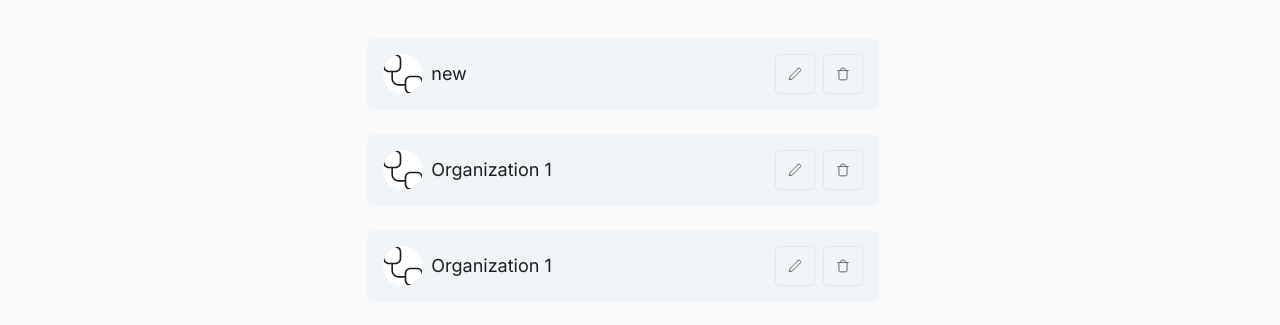
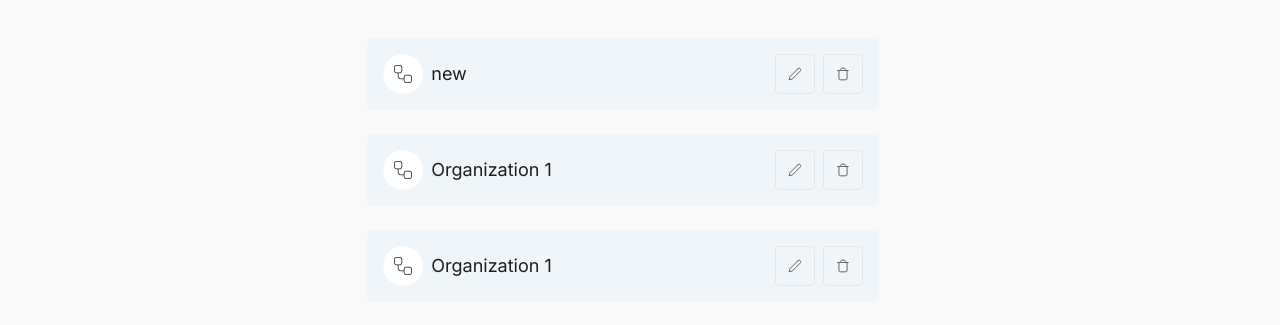
Before and after one commit to factly/ruspie, a Next.js app in the folder web/: page /home/organisations in a window 1280 px wide. Shown: the part 147-472 px from the top of the page. Built offline with nearby package versions, Linux system fonts and the light colour scheme.

Commit message:
fix avatar

```diff
--- a/web/app/home/organisations/[organisationid]/page.tsx
+++ b/web/app/home/organisations/[organisationid]/page.tsx
@@ -1,11 +1,14 @@
 import React from "react";
 import { data } from "@/lib/data";
-import Icons from "../../../../components/icons";
-import { Button } from "../../../../components/ui/Button";
-import Projects from "../../../../components/ui/Projects";
-import Avatar from "../../../../components/ui/Avatar";
+import Icons from "@/components/icons";
+import { Button } from "@/components/ui/Button";
+import Projects from "@/components/ui/Projects";
+import {
+	Avatar,
+	AvatarFallback,
+	AvatarImage,
+} from "@/components/ui/Avatar"
 import Link from "next/link";
-import defaultOrgLogo from "@/assets/defaultOrg.svg";
 
 async function getData(id: string) {
 	// get org data from api
@@ -29,7 +32,12 @@ export default async function Page({ params }: { params: { organisationid: strin
 		<main className="flex flex-col mt-10 bg-transparent">
 			<div className="flex flex-row justify-around items-start">
 				<div className="flex flex-row gap-3 items-center">
-					<Avatar src={org?.logo || defaultOrgLogo} alt={`logo of ${org?.title}`} />
+					<Avatar>
+						<AvatarImage src={org?.logo} alt={`logo of organisation`} />
+						<AvatarFallback>
+							<Icons.DefaultOrganisation />
+						</AvatarFallback>
+					</Avatar>
 					<Link href={`/home/organisations`}>
 						<h1 className="text-xl font-semibold"> {org?.title} </h1>
 					</Link>
--- a/web/app/home/organisations/[organisationid]/projects/[projectid]/page.tsx
+++ b/web/app/home/organisations/[organisationid]/projects/[projectid]/page.tsx
@@ -1,9 +1,12 @@
 import Icons from '@/components/icons'
-import Avatar from '@/components/ui/Avatar'
+import {
+  Avatar,
+  AvatarFallback,
+  AvatarImage,
+} from "@/components/ui/Avatar"
 import { Button } from '@/components/ui/Button'
 import Link from 'next/link'
 import DatasetTable from '@/components/ui/DatasetTable'
-import defaultOrgLogo from '@/assets/defaultOrg.svg'
 
 export default function Page() {
 	const org = {
@@ -34,9 +37,14 @@ export default function Page() {
 		<main className="flex flex-col mt-10 bg-transparent px-8">
 			<div className="flex flex-row justify-between items-start">
 				<div className="flex flex-row gap-3 items-center">
-					<Avatar src={org?.logo || defaultOrgLogo} alt={`logo of ${org?.title}`}/>
+					<Avatar>
+						<AvatarImage src={org.logo} alt={`logo of organisation`} />
+						<AvatarFallback>
+							<Icons.DefaultOrganisation />
+						</AvatarFallback>
+					</Avatar>
 					<Link href={`/home/organisations/${org?.id}`}>
-					<h1 className="text-xl font-semibold text-gray-600 hover:text-black cursor-pointer"> {org?.title} </h1>
+						<h1 className="text-xl font-semibold text-gray-600 hover:text-black cursor-pointer"> {org?.title} </h1>
 					</Link>
 					{">"}
 					<h1 className="text-xl font-semibold"> Project Title </h1>
--- /dev/null
+++ b/web/components/icons/defaultOrganisation.tsx
@@ -0,0 +1,9 @@
+import React from 'react'
+
+export function DefaultOrganisation() {
+	return (
+		<svg xmlns="http://www.w3.org/2000/svg" width="18" height="18" viewBox="0 0 18 18" fill="none">
+			<path d="M15.375 9.75H12.375C10.9275 9.75 9.75 10.9275 9.75 12.375V13.5H7.125C5.6775 13.5 4.5 12.3225 4.5 10.875V8.25H5.625C7.0725 8.25 8.25 7.0725 8.25 5.625V2.625C8.25 1.1775 7.0725 0 5.625 0H2.625C1.1775 0 0 1.1775 0 2.625V5.625C0 7.0725 1.1775 8.25 2.625 8.25H3.75V10.875C3.75 12.735 5.265 14.25 7.125 14.25H9.75V15.375C9.75 16.8225 10.9275 18 12.375 18H15.375C16.8225 18 18 16.8225 18 15.375V12.375C18 10.9275 16.8225 9.75 15.375 9.75ZM0.75 5.625V2.625C0.75 1.59 1.59 0.75 2.625 0.75H5.625C6.66 0.75 7.5 1.59 7.5 2.625V5.625C7.5 6.66 6.66 7.5 5.625 7.5H2.625C1.59 7.5 0.75 6.66 0.75 5.625ZM17.25 15.375C17.25 16.41 16.41 17.25 15.375 17.25H12.375C11.34 17.25 10.5 16.41 10.5 15.375V12.375C10.5 11.34 11.34 10.5 12.375 10.5H15.375C16.41 10.5 17.25 11.34 17.25 12.375V15.375Z" fill="#1E1E1E" />
+		</svg>
+	)
+}
--- a/web/components/icons/index.tsx
+++ b/web/components/icons/index.tsx
@@ -7,6 +7,7 @@ import { ArrowRight } from './arrowRight'
 import { UploadClould } from './uploadCloud';
 import { NotFound } from './notFound';
 import { ChevronDownIcon } from './chevronDown';
+import { DefaultOrganisation } from './defaultOrganisation';
 
 // eslint-disable-next-line import/no-anonymous-default-export
 export default {
@@ -19,4 +20,5 @@ export default {
 	ArrowRight,
 	UploadClould,
 	NotFound,
+	DefaultOrganisation
 }
--- a/web/components/ui/Avatar.tsx
+++ b/web/components/ui/Avatar.tsx
@@ -1,28 +1,50 @@
-import Image from 'next/image';
-import React from 'react'
-import { FC } from 'react';
-export interface StaticImageData {
-	src: string;
-	height: number;
-	width: number;
-	blurDataURL?: string;
-	blurWidth?: number;
-	blurHeight?: number;
-}
+"use client"
 
-export interface AvatarProps {
-	src: string | StaticImageData;
-	alt: string;
-}
+import * as React from "react"
+import * as AvatarPrimitive from "@radix-ui/react-avatar"
 
-export const Avatar: FC<AvatarProps> = ({ src, alt }) => {
-	return (
-		<Image
-			className="w-10 h-10 rounded-full bg-white" src={src} alt={alt}
-			width={40}
-			height={40}
-		/>
-	)
-}
+import { cn } from "@/lib/utils"
 
-export default Avatar
+const Avatar = React.forwardRef<
+  React.ElementRef<typeof AvatarPrimitive.Root>,
+  React.ComponentPropsWithoutRef<typeof AvatarPrimitive.Root>
+>(({ className, ...props }, ref) => (
+  <AvatarPrimitive.Root
+    ref={ref}
+    className={cn(
+      "relative flex h-10 w-10 shrink-0 overflow-hidden rounded-full",
+      className
+    )}
+    {...props}
+  />
+))
+Avatar.displayName = AvatarPrimitive.Root.displayName
+
+const AvatarImage = React.forwardRef<
+  React.ElementRef<typeof AvatarPrimitive.Image>,
+  React.ComponentPropsWithoutRef<typeof AvatarPrimitive.Image>
+>(({ className, ...props }, ref) => (
+  <AvatarPrimitive.Image
+    ref={ref}
+    className={cn("aspect-square h-full w-full", className)}
+    {...props}
+  />
+))
+AvatarImage.displayName = AvatarPrimitive.Image.displayName
+
+const AvatarFallback = React.forwardRef<
+  React.ElementRef<typeof AvatarPrimitive.Fallback>,
+  React.ComponentPropsWithoutRef<typeof AvatarPrimitive.Fallback>
+>(({ className, ...props }, ref) => (
+  <AvatarPrimitive.Fallback
+    ref={ref}
+    className={cn(
+      "flex h-full w-full items-center justify-center rounded-full bg-white dark:bg-white",
+      className
+    )}
+    {...props}
+  />
+))
+AvatarFallback.displayName = AvatarPrimitive.Fallback.displayName
+
+export { Avatar, AvatarImage, AvatarFallback }
--- a/web/components/ui/Organisation.tsx
+++ b/web/components/ui/Organisation.tsx
@@ -1,11 +1,15 @@
 import { Organisation as Org } from "@/types/organisation";
 import { FC } from "react";
-import Avatar from "./Avatar";
+import {
+  Avatar,
+  AvatarFallback,
+  AvatarImage,
+} from "./Avatar"
 import { Button } from "./Button";
 import Icons from "../icons";
 import Link from "next/link";
 import DeleteButttonWithConfimModal from "./DeleteButttonWithConfimModal";
-import defaultOrgLogo from "@/assets/defaultOrg.svg";
+
 
 interface OrganisationProps {
   org: Org;
@@ -36,7 +40,12 @@ export const Organisation: FC<OrganisationProps> = ({
     >
       <div className="flex flex-row justify-between w-full">
         <div className="flex gap-2 items-center">
-          <Avatar src={org.logo || defaultOrgLogo} alt={`logo of ${org.title}`} />
+          <Avatar>
+            <AvatarImage src={org.logo} alt={`logo of organisation`} />
+            <AvatarFallback>
+              <Icons.DefaultOrganisation />
+            </AvatarFallback>
+          </Avatar>
           <h2 className="text-lg">{org.title}</h2>
         </div>
         <div className="flex gap-2">
--- a/web/package.json
+++ b/web/package.json
@@ -9,6 +9,7 @@
     "lint": "next lint"
   },
   "dependencies": {
+    "@radix-ui/react-avatar": "^1.0.3",
     "@radix-ui/react-dialog": "^1.0.4",
     "@radix-ui/react-label": "^2.0.2",
     "@radix-ui/react-select": "^1.2.2",
```
Also changed, not shown: web/assets/defaultOrg.png (deleted), web/assets/defaultOrg.svg (deleted).
